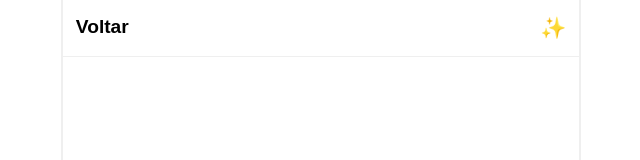
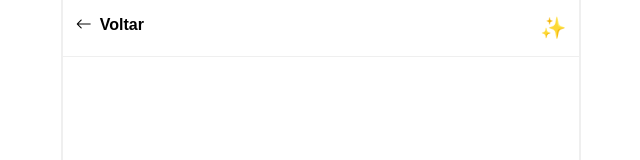
Before and after one commit to LivHelen12/angular-posts, an Angular app: page /post/1 in a window 1280 px wide. Shown: the top 160 px of the page, without its empty margins (319-959 px from the left). Built offline with nearby package versions, Linux system fonts and the light colour scheme.

Commit message:
Update header component.

```diff
--- a/src/app/pages/details/details.component.html
+++ b/src/app/pages/details/details.component.html
@@ -1,5 +1,10 @@
 <ng-container>
-  <app-header [title]="'Voltar'"></app-header>
+  <app-header>
+    <div class="header">
+      <i class="bi bi-arrow-left"></i>
+      <p>Voltar</p>
+    </div>
+  </app-header>
 
   <div *ngIf="post">
     <app-post [post]="post"></app-post>
--- a/src/app/pages/details/details.component.scss
+++ b/src/app/pages/details/details.component.scss
@@ -0,0 +1,5 @@
+.header {
+  display: flex;
+  align-items: center;
+  gap: .5rem;
+}
--- a/src/app/pages/home/home.component.html
+++ b/src/app/pages/home/home.component.html
@@ -1,5 +1,7 @@
 <ng-container>
-  <app-header></app-header>
+  <app-header>
+    <h3>Página inicial</h3>
+  </app-header>
 
   <div class="border">
     <app-form-post></app-form-post>
--- a/src/app/shared/header/header.component.html
+++ b/src/app/shared/header/header.component.html
@@ -1,6 +1,8 @@
 <ng-container>
   <header>
-    <a [routerLink]="setRouterLink">{{ title }}</a>
+    <a [routerLink]="setRouterLink">
+      <ng-content></ng-content>
+    </a>
     <span>✨</span>
   </header>
 </ng-container>
--- a/src/app/shared/header/header.component.scss
+++ b/src/app/shared/header/header.component.scss
@@ -8,7 +8,7 @@ header {
   border-bottom: 1px solid #efefef;
 
   a {
-    font-size: 1.2rem;
+    font-size: 1rem;
     font-weight: 600;
   }
 
--- a/src/app/shared/header/header.component.ts
+++ b/src/app/shared/header/header.component.ts
@@ -9,6 +9,5 @@ import { RouterModule } from '@angular/router';
   styleUrl: './header.component.scss'
 })
 export class HeaderComponent {
-  @Input() title: string = "Página inicial";
   @Input() setRouterLink: string = "";
 }
```
